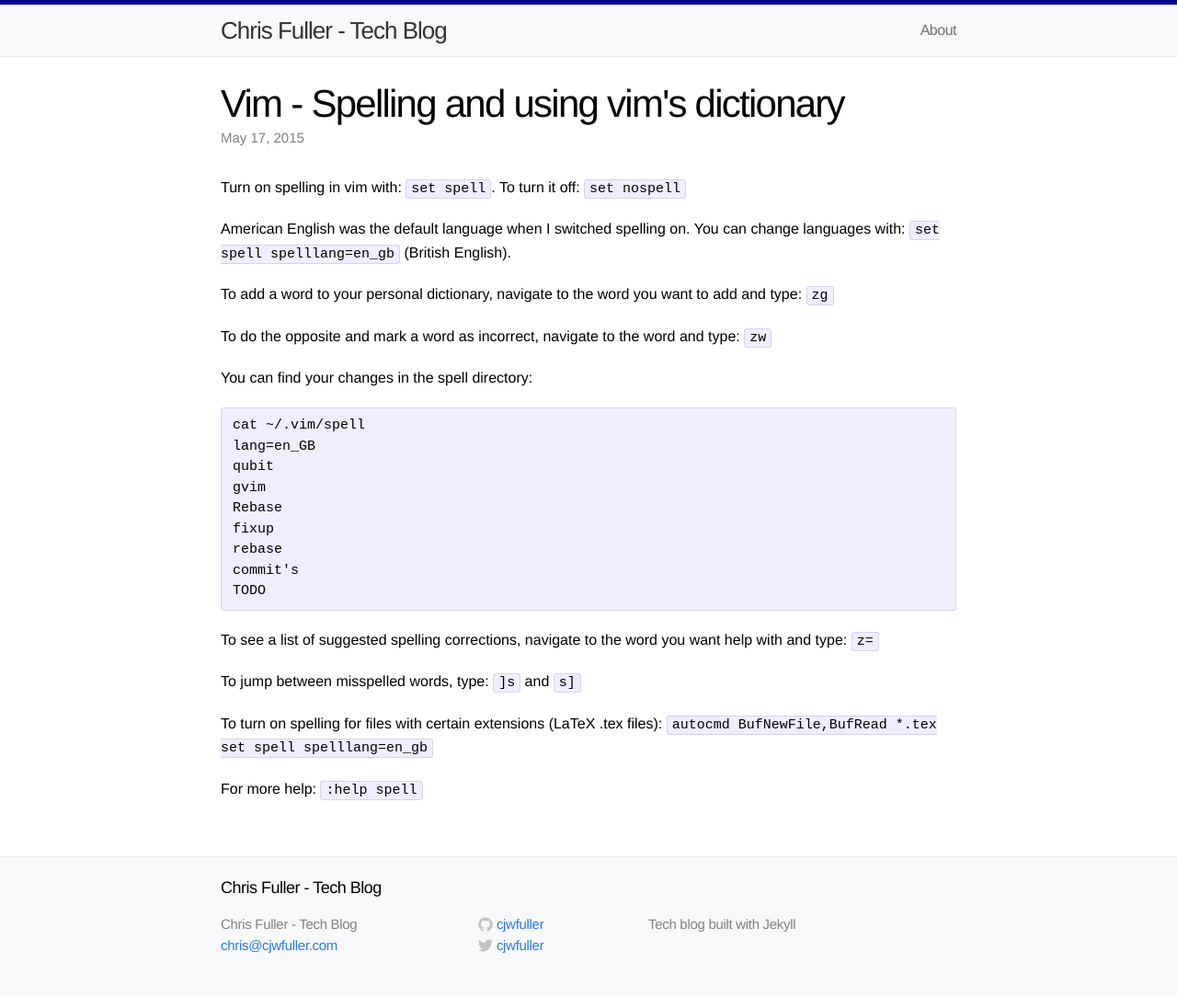
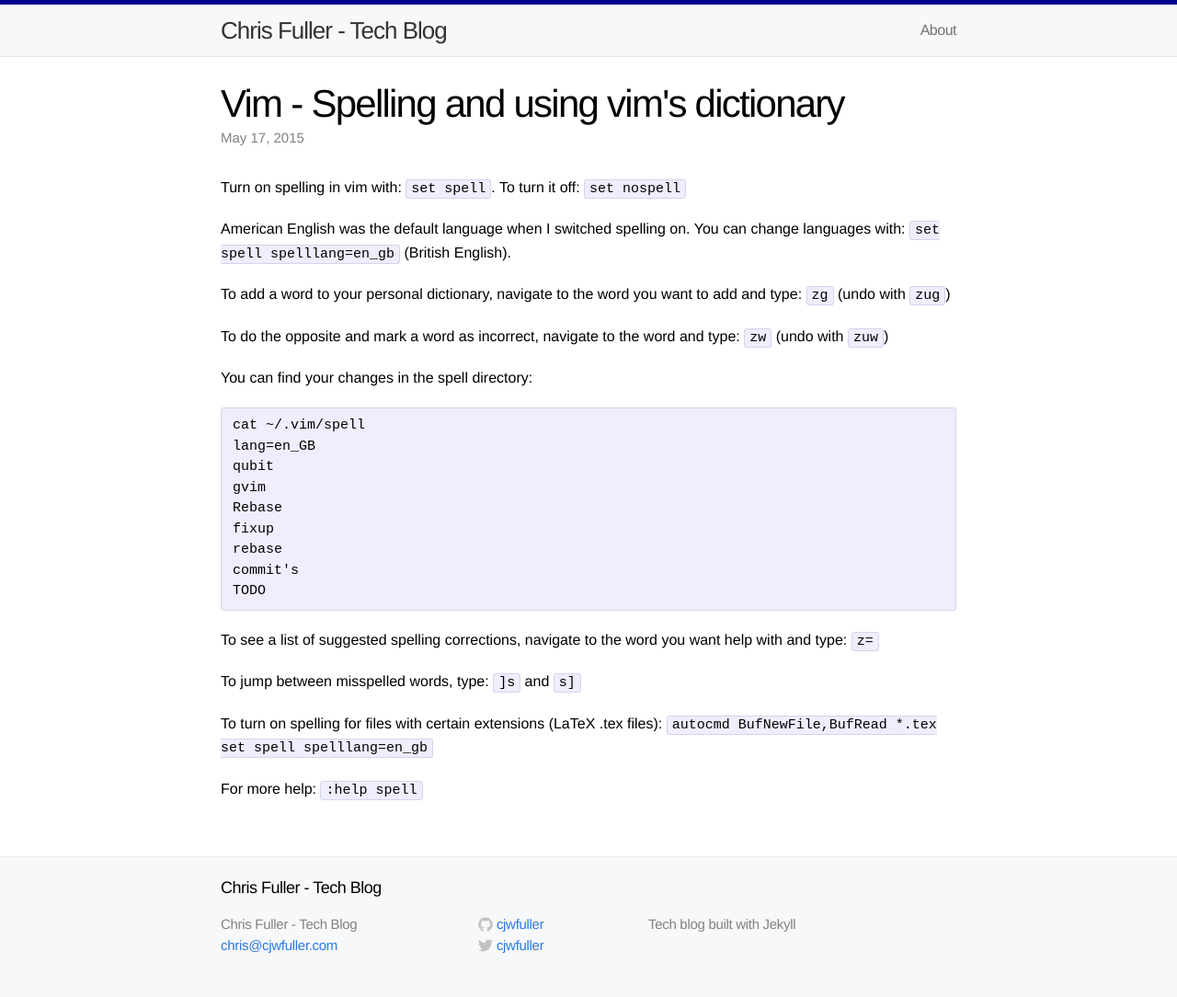
Before and after one commit to cjwfuller/cjwfuller.github.io, a Jekyll site: the page built from _posts/2015-5-17-vim-spelling.html, in a window 1280 px wide. Shown: the whole page at 92% size. Built offline with Jekyll 4.4.1, drawn with Linux system fonts in a browser that asks for light colours; nearby versions of some CDN libraries; comment, search, counter and statistics services are not loaded.

Commit message:
add dictionary undo commands to vim spelling post

```diff
--- a/_posts/2015-5-17-vim-spelling.html
+++ b/_posts/2015-5-17-vim-spelling.html
@@ -17,10 +17,11 @@ Turn on spelling in vim with: <code>set spell</code>.  To turn it off: <code>set
 	American English was the default language when I switched spelling on.  You can change languages with: <code>set spell spelllang=en_gb</code> (British English).
 </p>
 
-To add a word to your personal dictionary, navigate to the word you want to add and type: <code>zg</code>
+To add a word to your personal dictionary, navigate to the word you want to add and type: <code>zg</code> (undo with <code>zug</code>)
 <p>
-	To do the opposite and mark a word as incorrect, navigate to the word and type: <code>zw</code>
-</p>  You can find your changes in the spell directory:
+	To do the opposite and mark a word as incorrect, navigate to the word and type: <code>zw</code> (undo with <code>zuw</code>)
+</p>
+You can find your changes in the spell directory:
 <pre>
 cat ~/.vim/spell
 lang=en_GB
```
